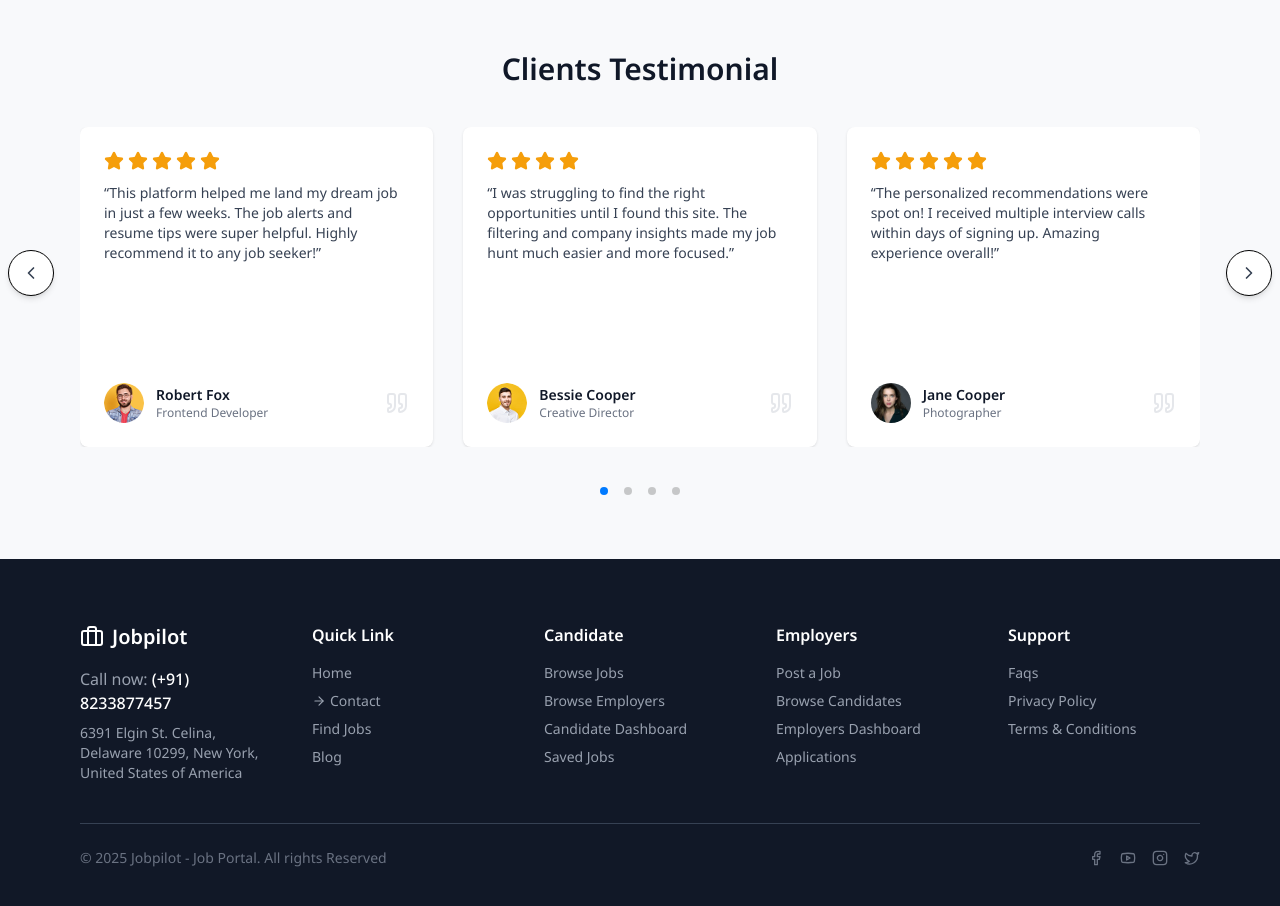
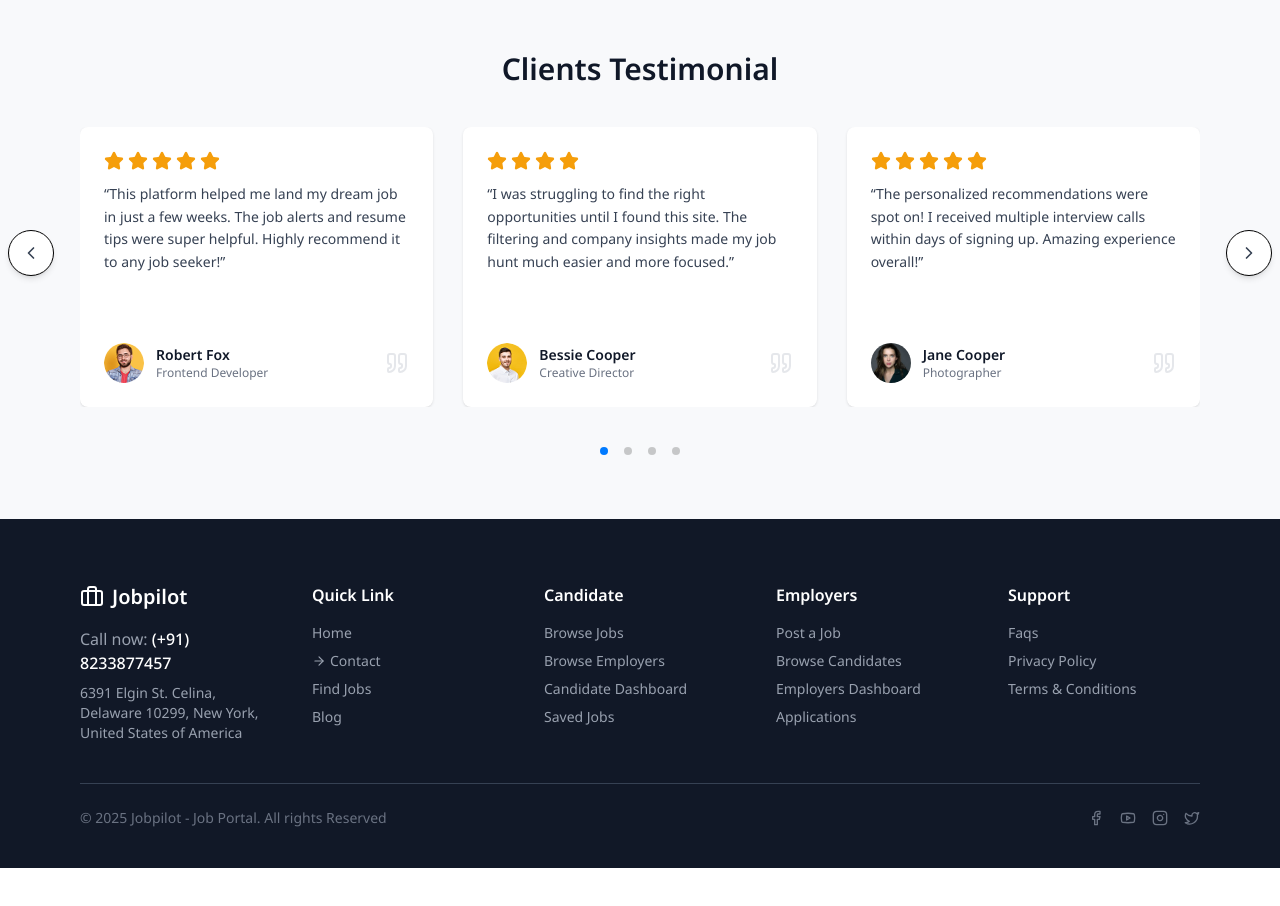
Before and after one commit to chirag-soni23/JobPilot-, a React (Vite) app in the folder frontend/: page / in a window 1280 px wide. Shown: the part 2080-2986 px from the top of the page. After the commit the page ends 2948 px from the top, so only its background shows below. Built offline with nearby package versions, Linux system fonts and the light colour scheme; no server answers; a web font is replaced by a local one.

Commit message:
protected routes

```diff
--- a/frontend/src/components/Testimonial.jsx
+++ b/frontend/src/components/Testimonial.jsx
@@ -14,8 +14,8 @@ const Testimonials = () => {
         Clients Testimonial
       </h2>
 
-      {/* Custom Nav Buttons (use real <button> + type="button") */}
-      <div className="hidden md:block absolute top-1/2 left-0 -translate-y-1/2">
+      {/* Custom Navigation Buttons */}
+      <div className="hidden md:block absolute top-1/2 left-0 -translate-y-1/2 z-10">
         <button
           type="button"
           className="swiper-button-prev-custom p-3 bg-white dark:bg-gray-800 border rounded-full shadow-md ml-2"
@@ -24,7 +24,8 @@ const Testimonials = () => {
           <ChevronLeft className="text-gray-700 dark:text-white w-5 h-5" />
         </button>
       </div>
-      <div className="hidden md:block absolute top-1/2 right-0 -translate-y-1/2">
+
+      <div className="hidden md:block absolute top-1/2 right-0 -translate-y-1/2 z-10">
         <button
           type="button"
           className="swiper-button-next-custom p-3 bg-white dark:bg-gray-800 border rounded-full shadow-md mr-2"
@@ -36,7 +37,7 @@ const Testimonials = () => {
 
       <Swiper
         modules={[Navigation, Pagination, A11y]}
-        spaceBetween={30}
+        spaceBetween={20}
         slidesPerView={1}
         loop={true}
         navigation={{
@@ -48,10 +49,9 @@ const Testimonials = () => {
           el: ".swiper-pagination-custom",
         }}
         breakpoints={{
-          768: { slidesPerView: 2 },
-          1024: { slidesPerView: 3 },
+          768: { slidesPerView: 2, spaceBetween: 24 },
+          1024: { slidesPerView: 3, spaceBetween: 30 },
         }}
-        // Silence A11y "first/last slide" announcements while keeping other a11y features
         a11y={{
           enabled: true,
           firstSlideMessage: "",
@@ -64,20 +64,27 @@ const Testimonials = () => {
       >
         {testimonials.map((t) => (
           <SwiperSlide key={t.id}>
-            <div className="bg-white dark:bg-gray-800 p-6 rounded-lg shadow-sm max-w-sm w-full h-80 flex flex-col justify-between text-left mx-auto">
+            <div className="bg-white dark:bg-gray-800 p-6 rounded-lg shadow-sm w-full max-w-sm mx-auto flex flex-col justify-between text-left h-auto min-h-[280px]">
+              {/* Rating Stars */}
               <div>
                 <div className="flex mb-3 gap-1">
-                  {Array(t.stars)
-                    .fill(0)
-                    .map((_, i) => (
-                      <Star key={i} className="w-5 h-5" fill="#f59e0b" stroke="#f59e0b" />
-                    ))}
+                  {Array.from({ length: t.stars }).map((_, i) => (
+                    <Star
+                      key={i}
+                      className="w-5 h-5"
+                      fill="#f59e0b"
+                      stroke="#f59e0b"
+                    />
+                  ))}
                 </div>
-                <p className="text-sm text-gray-700 dark:text-gray-300 mb-5 max-h-[160px] overflow-y-auto pr-1 custom-scroll">
+
+                {/* Testimonial Text */}
+                <p className="text-sm text-gray-700 dark:text-gray-300 mb-5 leading-relaxed">
                   “{t.text}”
                 </p>
               </div>
 
+              {/* Author Info */}
               <div className="flex items-center gap-3 pt-2 mt-auto">
                 <img
                   src={t.image}
@@ -88,7 +95,9 @@ const Testimonials = () => {
                   <p className="text-sm font-semibold text-gray-900 dark:text-white">
                     {t.name}
                   </p>
-                  <p className="text-xs text-gray-500 dark:text-gray-400">{t.role}</p>
+                  <p className="text-xs text-gray-500 dark:text-gray-400">
+                    {t.role}
+                  </p>
                 </div>
                 <Quote className="ml-auto text-gray-200 dark:text-gray-600 w-6 h-6" />
               </div>
@@ -97,6 +106,7 @@ const Testimonials = () => {
         ))}
       </Swiper>
 
+      {/* Pagination Dots */}
       <div className="swiper-pagination-custom mt-10 flex justify-center gap-2"></div>
     </section>
   );
```
